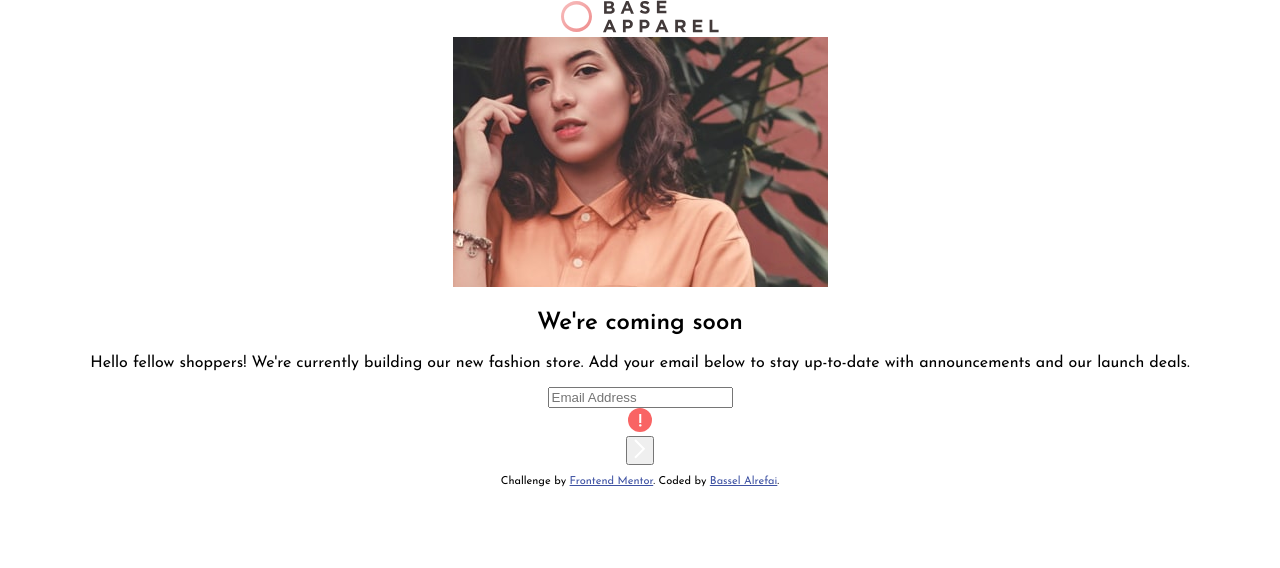
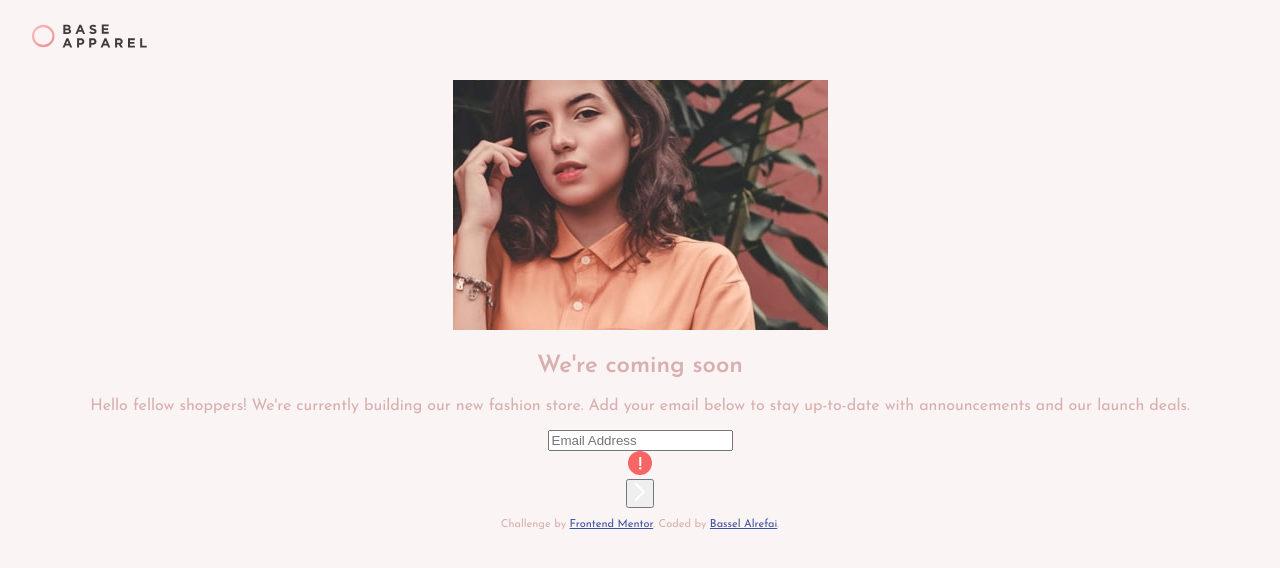
Before and after one commit to basselalrefai/coming-soon, a plain HTML site: page index.html in a window 1280 px wide. Drawn offline with Linux system fonts and the light colour scheme.

Commit message:
Add more global styles

```diff
--- a/css/style.css
+++ b/css/style.css
@@ -7,6 +7,20 @@ body {
     padding: 0;
     height: 100vh;
     text-align: center;
+    background-color: hsla(0, 36%, 70%, 10%);
+    color: hsla(0, 36%, 70%, 75%);
+}
+
+/* Header */
+.header-main {
+    height: 5rem;
+    text-align: left;
+    min-width: 375px;
+}
+
+.header-logo {
+    padding: 1.5rem 2rem;
+    height: 30%;
 }
 
 
```
